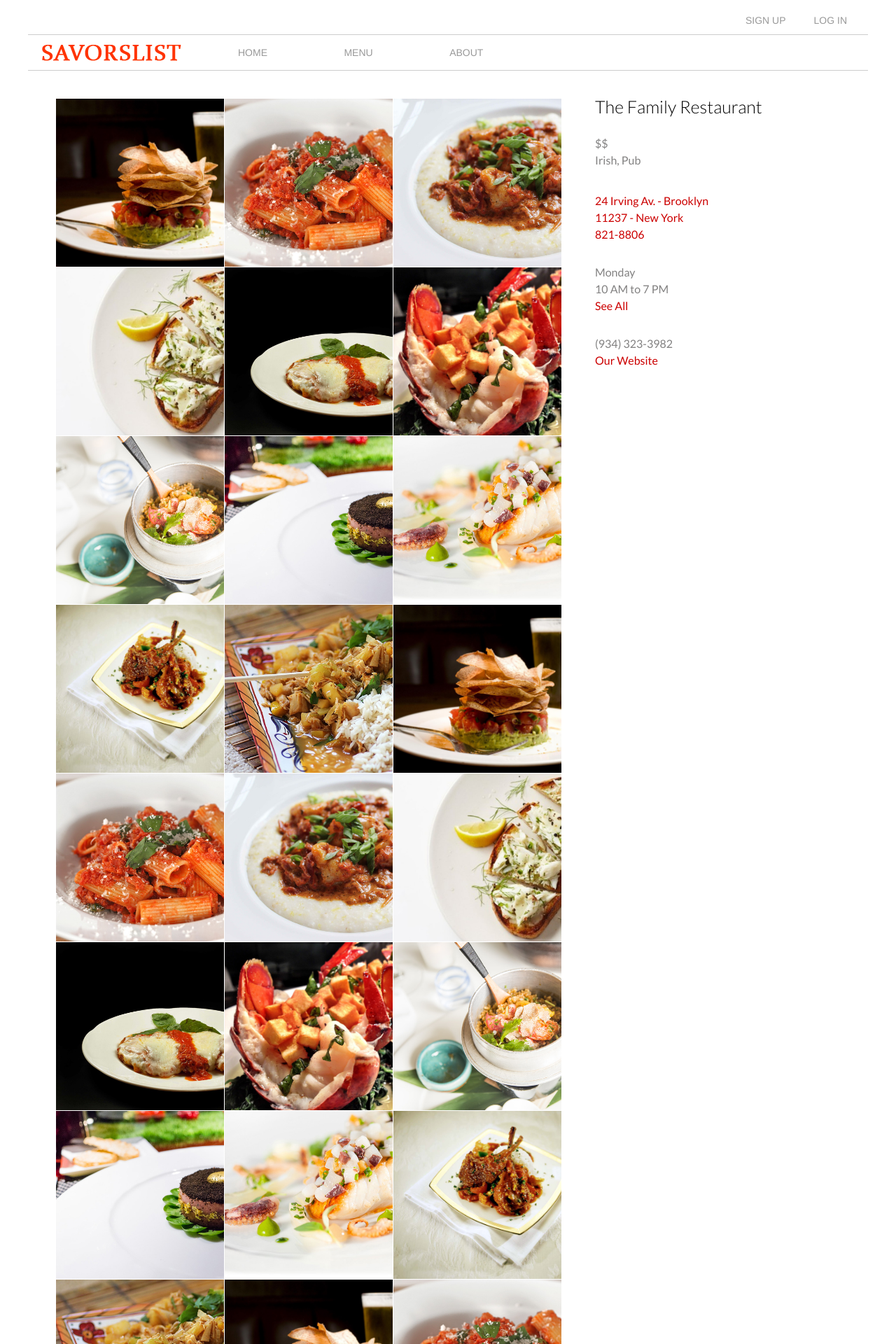
After one commit to izhu613/foodgasmiq, a PHP site: page /rest.html in a window 1280 px wide. The commit adds this page. Shown: the top 1920 px of the page at 70% size. Run offline with PHP 8.4, Linux system fonts and the light colour scheme; some libraries are stand-ins or nearby versions.

Commit message:
improvements

```diff
--- a/rest/css/style.css
+++ b/rest/css/style.css
@@ -22,7 +22,7 @@ h1{font-size: 130%;} h2{font-size: 120%;} h3{font-size: 110%;} h4{font-size: 100
 .header .sign li a,
 .header .nav li a { color: #999; font-size: 14px; text-decoration: none; }
 .header .sign li a:hover,
-.header .nav li a:hover { color: #f30; }
+.header .nav li a:hover { color: #cc0000; }
 
 .content { font-size: 16px; line-height: 24px; padding: 0;  }
 
@@ -32,17 +32,17 @@ ul.dishes>li img { height: 100%; width: auto; }
 ul.dishes>li div.hover { display: none; position: absolute; top: 0; left: 0; height: 100%; width: 100%; background: rgba(255,255,255,0.8); }
 ul.dishes>li:hover div.hover { display: block; }
 ul.dishes>li { font-family: 'Lato', sans-serif; text-align: center; text-transform: uppercase; }
-ul.dishes>li h4 { color: #f30; font-size: 30px; font-weight: 400; padding: 20px 0 20px; }
+ul.dishes>li h4 { color: #cc0000; font-size: 30px; font-weight: 400; padding: 20px 0 20px; }
 ul.dishes ul { width: 305px; margin: 0 auto; }
 ul.dishes ul li { line-height: 50px; border-top: solid 1px #000; }
 ul.dishes ul li:first-child { line-height: 36px; text-align: left; border-top: none; padding: 20px 0 20px; }
 ul.dishes span.price { color: #000; font-size: 30px; font-weight: 300;  }
 ul.dishes a.resto { color: #000; font-size: 18px; text-transform: none; text-decoration: none;  bottom: 10px; left: 15px; position: absolute; display: block; padding: 10px 0 10px 35px; background: url(../img/map-icon.png) no-repeat 0 5px; }
 ul.dishes a.resto:hover { color: #f30; background-position: 0 -63px; }
-ul.dishes a.purchase { color: #fff; font-size: 14px; text-decoration: none; padding: 0 15px; float: right; line-height: 36px; background: #f30; }
-ul.dishes a.purchase:hover { background: #ce2c04; }
+ul.dishes a.purchase { color: #fff; font-size: 14px; text-decoration: none; padding: 0 15px; float: right; line-height: 36px; background: #c00; }
+ul.dishes a.purchase:hover { background: #b00; }
 ul.dishes a.like { color: #000; text-decoration: none; padding-left: 40px; display: inline-block; background: url(../img/icons.png) no-repeat -10px 4px; }
-ul.dishes a.like:hover { color: #f30; background-position: -10px -56px;}
+ul.dishes a.like:hover { color: #cc0000; background-position: -10px -56px;}
 ul.dishes .social {  }
 ul.dishes .social a { display: inline-block; line-height: 33px; width: 35px; height: 35px; margin: 10px 5px; background: url(../img/icons.png) no-repeat 50% 0; }
 ul.dishes .social a.fb { background-position: 50% -115px; }
@@ -55,21 +55,44 @@ ul.dishes .social a.pt:hover { background-position: 50% -452px; }
 .dish { padding: 80px 40px; position: relative; }
 .dish-info { font-family: 'Lato', sans-serif; float: right; width: 360px; margin: 0 0 0 0; }
 .dish-image-cont { margin-right: 380px; }
-.dish-image { text-align: center; border: solid 3px #ccc; overflow: hidden; }
-.dish-image img { max-width: 100%; max-height: 100%; }
+.dish-image { text-align: center; overflow: hidden; }
+.dish-image img { max-width: 100%; }
 .dish-info h2 { font-size: 25px; font-weight: 300; line-height: 41px; margin: -9px 0 0; }
 .dish-info p { color: #999; font-size: 16px; line-height: 22px;}
 .dish-info .price { padding: 20px 0; line-height: 43px; }
 .dish-info .price span { font-size: 26px; font-weight: 300; }
-.dish-info .price a { color: #fff; font-size: 22px; text-decoration: none; text-transform: uppercase; padding: 0 15px; float: right; line-height: 43px; background: #f30; }
-.dish-info .price a:hover { background: #ce2c04; }
+.dish-info .price a { color: #fff; font-size: 22px; text-decoration: none; text-transform: uppercase; padding: 0 15px; float: right; line-height: 43px; background: #c00; }
+.dish-info .price a:hover { background: #b00; }
 .dish-info .resto { color: #000; font-size: 18px; text-transform: none; text-decoration: none;  display: block; padding: 10px 0 10px 0;}
-.dish-info .resto:hover { color: #f30; }
+.dish-info .resto:hover { color: #cc0000; }
 .dish-info .resto i { font-size: 34px; margin-right: 10px;}
-.dish-social { position: absolute; right: 420px; top: 40px; }
+.dish-social { position: absolute; right: 420px; top: 30px; }
 .dish-social a { margin-right: 5px; }
-.dish-social i { background: #fff; color: #555; font-size: 30px;}
-.dish-social i:hover { color: #f30; }
+.dish-social i { background: #fff; color: #c00; font-size: 45px;}
+.dish-social i:hover { color: #555; }
+.fa-heart-o:hover { color: #555; }
+.fa-heart.active { color: #c00 !important;}
+.dish-social .fa-facebook-square { color: #3b5998; }
+.dish-social .fa-facebook-square:hover { color: #23407e; }
+.dish-social .fa-twitter-square { color: #3399cc;}
+.dish-social .fa-twitter-square:hover { color: #1f739d;}
+.dish-social .fa-pinterest-square { color: #c70c0c;}
+.dish-social .fa-pinterest-square:hover { color: #a40e0e;}
+
+.rest { padding: 0 40px 40px; position: relative; }
+.rest-info { color: #828181; font-family: 'Lato', sans-serif; position: fixed; left: 50%; width: 360px; margin: 0 0 0 210px; padding: 40px 0 0;}
+.rest-images-cont { margin-right: 380px; padding: 40px 0 0; }
+.rest-images { text-align: center; overflow: hidden; }
+.rest-images li { width: 240px; margin: 0 1px 1px 0; overflow: hidden; float: left; }
+.rest-images img { height: 240px; }
+.rest-info h2 { font-size: 25px; font-weight: 300; line-height: 41px; margin: -9px 0 20px; }
+.rest-info p { color: #999; font-size: 16px; line-height: 22px;}
+.rest-info .address { color: #c00; padding: 10px 0 30px;}
+.rest-info .worktime { padding: 0 0 30px;}
+.rest-info .worktime a,
+.rest-info .phone a { color: #c00; text-decoration: none; }
+.rest-info .worktime a:hover,
+.rest-info .phone a:hover { text-decoration: underline; }
 
 .footer { font-size: 12px; text-align: center; padding: 20px 0 80px; }
 .footer-line { background: #000; position: relative; }
--- a/rest/js/init.js
+++ b/rest/js/init.js
@@ -1,9 +1,20 @@
 $(document).ready(function()
 {
 
-	$('span.question').click(function(){
-		$(this).next().slideToggle();
-	});
+	$(window).scroll(scrl);
+	scrl();
 
+	$('.fa-heart-o').hover(
+		function(){ $(this).addClass('fa-heart').removeClass('fa-heart-o'); },
+		function(){ $(this).removeClass('fa-heart').addClass('fa-heart-o'); }
+	);
 
+	function scrl(){
+		if ($('.rest').length) {
+			if ($(window).scrollTop() < $('.rest').offset().top)
+				$('.rest-info').css({ top: $('.rest').offset().top - $(window).scrollTop()});
+			else
+				$('.rest-info').css({ top: 0 });
+		}
+	}
 });
--- /dev/null
+++ b/rest/rest.html
@@ -0,0 +1,141 @@
+<!DOCTYPE html PUBLIC "-//W3C//DTD XHTML 1.0 Strict//EN" "http://www.w3.org/TR/xhtml1/DTD/xhtml1-strict.dtd">
+<html xmlns="http://www.w3.org/1999/xhtml">
+<head>
+
+	<title>SavorsList</title>
+	<meta http-equiv="content-type" content="text/html; charset=utf-8" />
+	<meta name="viewport" content="width=device-width, initial-scale=1.0">
+	<link rel="stylesheet" type="text/css" href="css/style.css" />
+	<script type="text/javascript" src="js/jquery.js"></script>
+	<script type="text/javascript" src="js/init.js"></script>
+	<link href='http://fonts.googleapis.com/css?family=Lato:400,300' rel='stylesheet' type='text/css'>
+	<link href="http://netdna.bootstrapcdn.com/font-awesome/4.0.3/css/font-awesome.css" rel="stylesheet">
+
+
+</head>
+
+<body class="restaurant">
+
+    <div class="wrap">
+
+		<div class="header">
+			<div class="inner">
+				<h1><a href="#" class="logo">SavorsList</a></h1>
+				<ul class="sign">
+					<li><a href="#">Log In</a></li>
+					<li><a href="#">Sign Up</a></li>
+				</ul>
+				<ul class="nav">
+					<li><a href="#">Home</a></li>
+					<li><a href="#">Menu</a></li>
+					<li><a href="#">About</a></li>
+				</ul>
+			</div>
+		</div>
+
+		<div class="content">
+			<div class="inner">
+
+				<div class="rest">
+					<div class="rest-info">
+						<h2>The Family Restaurant</h2>
+						$$<br />
+						Irish, Pub<br /><br />
+						<div class="address">24 Irving Av. - Brooklyn<br />
+						11237 - New York<br />
+						821-8806</div>
+						<div class="worktime">
+							Monday<br />
+							10 AM to 7 PM<br />
+							<a href="#">See All</a>
+						</div>
+						<div class="phone">
+							(934) 323-3982<br />
+							<a href="#">Our Website</a>
+						</div>
+
+					</div>
+					<div class="rest-images-cont">
+						<ul class="rest-images">
+							<li><img src="img/1.jpg" alt="" /></li>
+							<li><img src="img/2.jpg" alt="" /></li>
+							<li><img src="img/3.jpg" alt="" /></li>
+							<li><img src="img/4.jpg" alt="" /></li>
+							<li><img src="img/5.jpg" alt="" /></li>
+							<li><img src="img/6.jpg" alt="" /></li>
+							<li><img src="img/7.jpg" alt="" /></li>
+							<li><img src="img/8.jpg" alt="" /></li>
+							<li><img src="img/9.jpg" alt="" /></li>
+							<li><img src="img/10.jpg" alt="" /></li>
+							<li><img src="img/11.jpg" alt="" /></li>
+							<li><img src="img/1.jpg" alt="" /></li>
+							<li><img src="img/2.jpg" alt="" /></li>
+							<li><img src="img/3.jpg" alt="" /></li>
+							<li><img src="img/4.jpg" alt="" /></li>
+							<li><img src="img/5.jpg" alt="" /></li>
+							<li><img src="img/6.jpg" alt="" /></li>
+							<li><img src="img/7.jpg" alt="" /></li>
+							<li><img src="img/8.jpg" alt="" /></li>
+							<li><img src="img/9.jpg" alt="" /></li>
+							<li><img src="img/10.jpg" alt="" /></li>
+							<li><img src="img/11.jpg" alt="" /></li>
+							<li><img src="img/1.jpg" alt="" /></li>
+							<li><img src="img/2.jpg" alt="" /></li>
+							<li><img src="img/3.jpg" alt="" /></li>
+							<li><img src="img/4.jpg" alt="" /></li>
+							<li><img src="img/5.jpg" alt="" /></li>
+							<li><img src="img/6.jpg" alt="" /></li>
+							<li><img src="img/7.jpg" alt="" /></li>
+							<li><img src="img/8.jpg" alt="" /></li>
+							<li><img src="img/9.jpg" alt="" /></li>
+							<li><img src="img/10.jpg" alt="" /></li>
+							<li><img src="img/11.jpg" alt="" /></li>
+							<li><img src="img/1.jpg" alt="" /></li>
+							<li><img src="img/2.jpg" alt="" /></li>
+							<li><img src="img/3.jpg" alt="" /></li>
+							<li><img src="img/4.jpg" alt="" /></li>
+							<li><img src="img/5.jpg" alt="" /></li>
+							<li><img src="img/6.jpg" alt="" /></li>
+							<li><img src="img/7.jpg" alt="" /></li>
+							<li><img src="img/8.jpg" alt="" /></li>
+							<li><img src="img/9.jpg" alt="" /></li>
+							<li><img src="img/10.jpg" alt="" /></li>
+							<li><img src="img/11.jpg" alt="" /></li>
+							<li><img src="img/1.jpg" alt="" /></li>
+							<li><img src="img/2.jpg" alt="" /></li>
+							<li><img src="img/3.jpg" alt="" /></li>
+							<li><img src="img/4.jpg" alt="" /></li>
+							<li><img src="img/5.jpg" alt="" /></li>
+							<li><img src="img/6.jpg" alt="" /></li>
+							<li><img src="img/7.jpg" alt="" /></li>
+							<li><img src="img/8.jpg" alt="" /></li>
+							<li><img src="img/9.jpg" alt="" /></li>
+							<li><img src="img/10.jpg" alt="" /></li>
+						</ul>
+					</div>
+
+				</div>
+
+			</div>
+		</div>
+
+		<div class="footer">
+			<div class="inner">
+				<div class="footer-line">
+					<ul class="nav">
+						<li><a href="#" class="active">Home</a></li>
+						<li><a href="#">Menu</a></li>
+						<li><a href="#">About</a></li>
+					</ul>
+					<a href="#" class="logo">SavorsList</a>
+				</div>
+				<div class="copy">
+						Copyright 2013 SavorsList
+				</div>
+			</div>
+		</div>
+
+    </div>
+
+</body>
+</html>
--- a/rest/single.html
+++ b/rest/single.html
@@ -53,7 +53,7 @@
 						</div>
 					</div>
 					<div class="dish-social">
-						<a href="#"><i class="fa fa-heart"></i></a>
+						<a href="#"><i class="fa fa-heart-o"></i></a> <!-- for active state use: <a href="#"><i class="fa fa-heart active"></i></a>  -->
 						<a href="#"><i class="fa fa-facebook-square"></i></a>
 						<a href="#"><i class="fa fa-twitter-square"></i></a>
 						<a href="#"><i class="fa fa-pinterest-square"></i></a>
```
Also changed, not shown: rest/index.html (+12 -12 lines).
